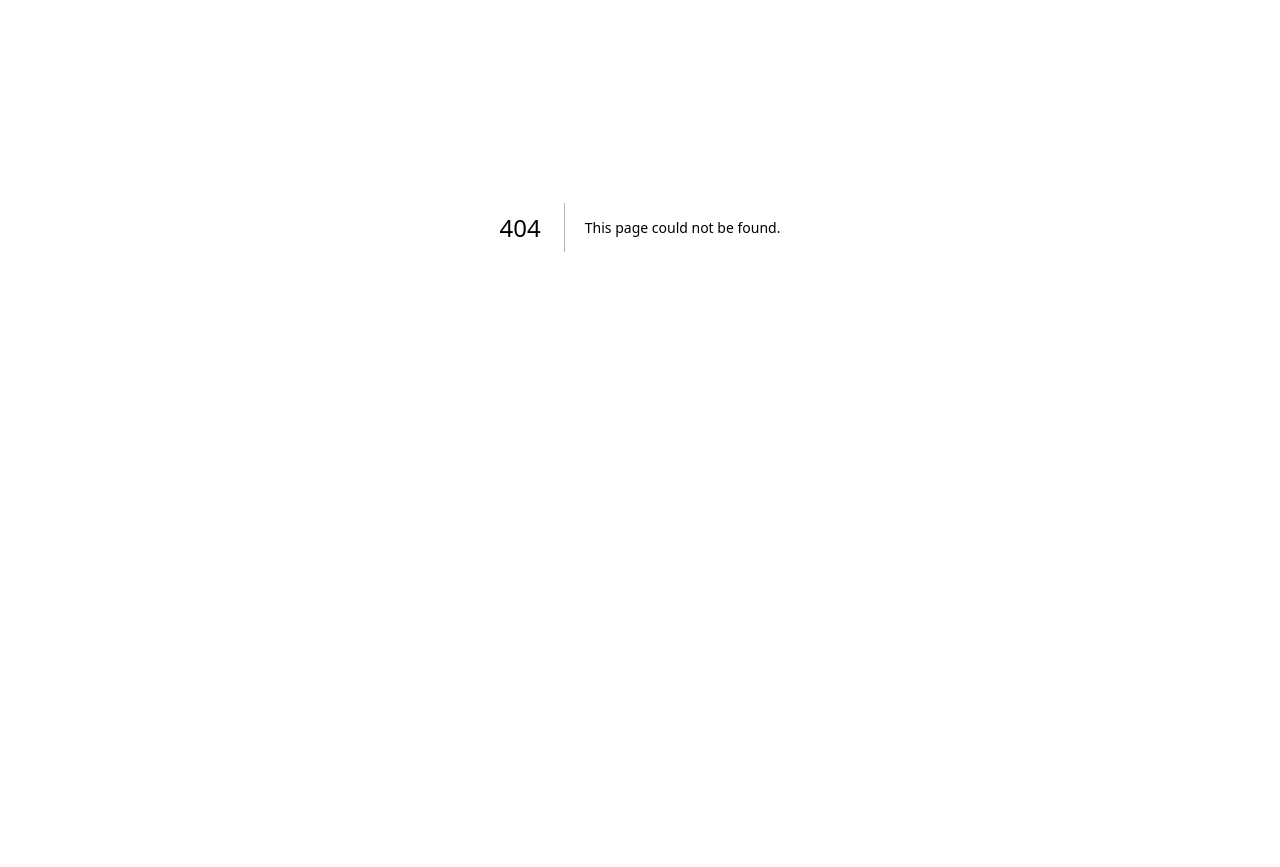
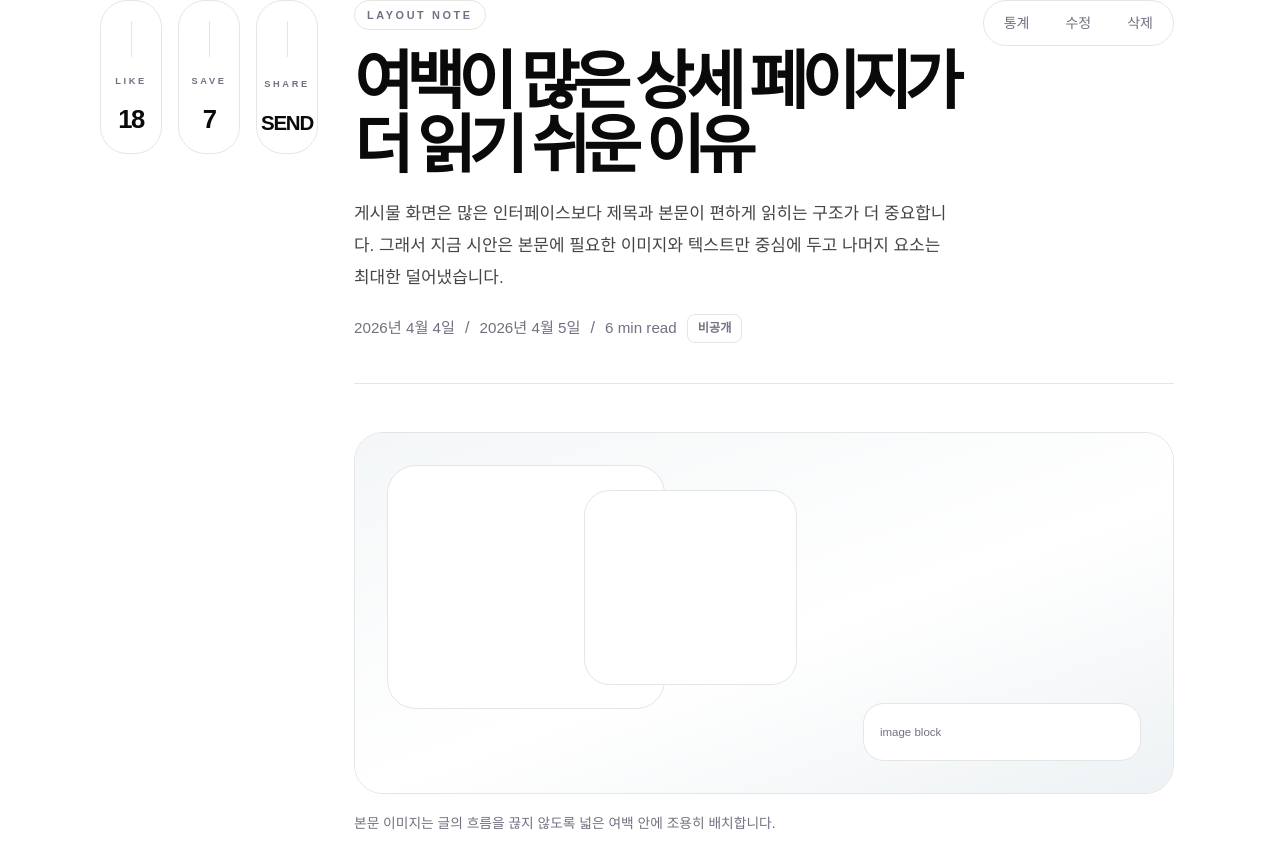
Before and after one commit to Siho-ily/Atlex, a Next.js app: page /detail in a window 1280 px wide. Before the commit this address had no page. Shown: the part 173-1040 px from the top of the page. Before the commit the page ends 800 px from the top, so only its background shows below. Built offline with nearby package versions, Linux system fonts and the light colour scheme; a web font is replaced by a local one.

Commit message:
feat: 블로그 디테일 프리뷰 페이지 연결
- /detail 라우트에 블로그 디테일 프리뷰 페이지 추가
- 정적 미리보기 데이터 소스를 추가하고 화면에 바인딩
- 콘텐츠와 사이드바 컴포넌트를 페이지에 조합해 렌더링 구성

```diff
--- /dev/null
+++ b/src/app/detail/page.jsx
@@ -0,0 +1,27 @@
+import BlogDetailContent from "@/components/domain/blog-detail/feature/BlogDetailContent";
+import BlogDetailSidebar from "@/components/domain/blog-detail/feature/BlogDetailSidebar";
+import BlogDetailContainer from "@/components/domain/blog-detail/layout/BlogDetailContainer";
+import BlogDetailHeader from "@/components/domain/blog-detail/layout/BlogDetailHeader";
+import { blogDetailPreview } from "@/data/blog-detail/blog-detail-preview";
+
+export const metadata = {
+  title: "Blog Detail Preview",
+  description: "Static blog detail UI preview page",
+};
+
+export default function BlogDetailPreviewPage() {
+  return (
+    <BlogDetailContainer>
+      <BlogDetailHeader />
+
+      <div className="mx-auto grid w-full max-w-[1080px] gap-10 xl:grid-cols-[214px_minmax(0,1fr)] xl:items-start">
+        <BlogDetailSidebar
+          bookmarks={7}
+          likes={18}
+        />
+
+        <BlogDetailContent {...blogDetailPreview} />
+      </div>
+    </BlogDetailContainer>
+  );
+}
--- /dev/null
+++ b/src/data/blog-detail/blog-detail-preview.js
@@ -0,0 +1,48 @@
+export const blogDetailPreview = {
+  blogTitle: "wndtkdzoq.log",
+  category: "layout note",
+  title: "여백이 많은 상세 페이지가 더 읽기 쉬운 이유",
+  excerpt:
+    "게시물 화면은 많은 인터페이스보다 제목과 본문이 편하게 읽히는 구조가 더 중요합니다. 그래서 지금 시안은 본문에 필요한 이미지와 텍스트만 중심에 두고 나머지 요소는 최대한 덜어냈습니다.",
+  publishedAt: "2026년 4월 4일",
+  updatedAt: "2026년 4월 5일",
+  readTime: "6 min read",
+  visibilityLabel: "비공개",
+  adminActions: ["통계", "수정", "삭제"],
+  contentBlocks: [
+    {
+      id: "image-1",
+      type: "image",
+      caption: "본문 이미지는 글의 흐름을 끊지 않도록 넓은 여백 안에 조용히 배치합니다.",
+    },
+    {
+      id: "paragraph-1",
+      type: "paragraph",
+      text:
+        "상세 페이지를 구성할 때 가장 먼저 필요한 것은 더 많은 보조 기능이 아니라, 글이 어디서 시작되고 어떤 속도로 읽히는지가 분명하게 보이는 구조입니다. 본문에 이미지와 텍스트만 남기면 화면의 중심도 자연스럽게 하나로 모입니다.",
+    },
+    {
+      id: "paragraph-2",
+      type: "paragraph",
+      text:
+        "이번 화면에서는 제목 아래 메타 정보만 간단히 두고, 본문은 큰 이미지와 문단으로만 흘러가게 정리했습니다. 덕분에 사용자는 레이아웃을 해석하느라 멈추지 않고 바로 내용에 집중할 수 있습니다.",
+    },
+    {
+      id: "image-2",
+      type: "image",
+      caption: "장식적인 카드 대신 본문 이미지 하나만으로도 화면의 호흡을 충분히 만들 수 있습니다.",
+    },
+    {
+      id: "paragraph-3",
+      type: "paragraph",
+      text:
+        "정보가 많지 않은 글일수록 인터페이스는 더 조용해야 합니다. 본문 주변의 카드, 신호, 설명 보드를 줄이고 텍스트와 이미지의 순서를 또렷하게 두면 훨씬 담백한 게시물 화면이 됩니다.",
+    },
+    {
+      id: "paragraph-4",
+      type: "paragraph",
+      text:
+        "결국 이 페이지의 핵심은 특별한 기능을 보여주는 것이 아니라, 한 장의 이미지와 몇 개의 문단만으로도 충분히 읽기 좋은 화면을 만드는 데 있습니다. 지금 구조는 그 목적에 맞춰 인터페이스를 최대한 단순하게 줄인 결과입니다.",
+    },
+  ],
+};
```
